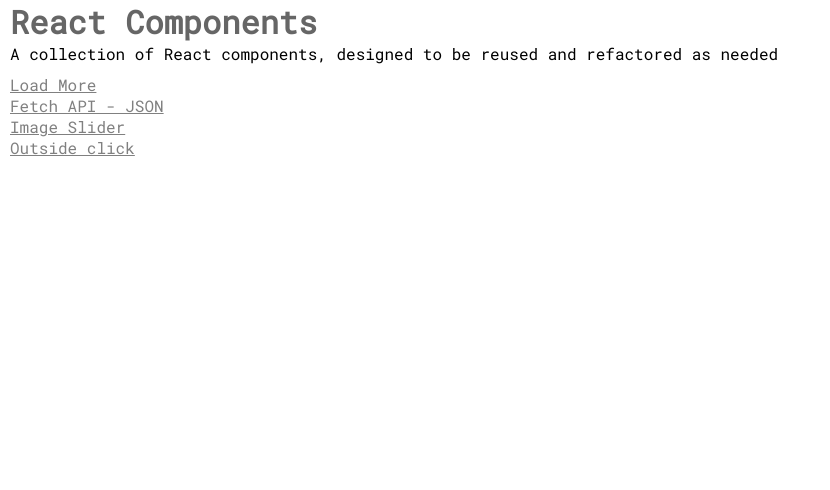
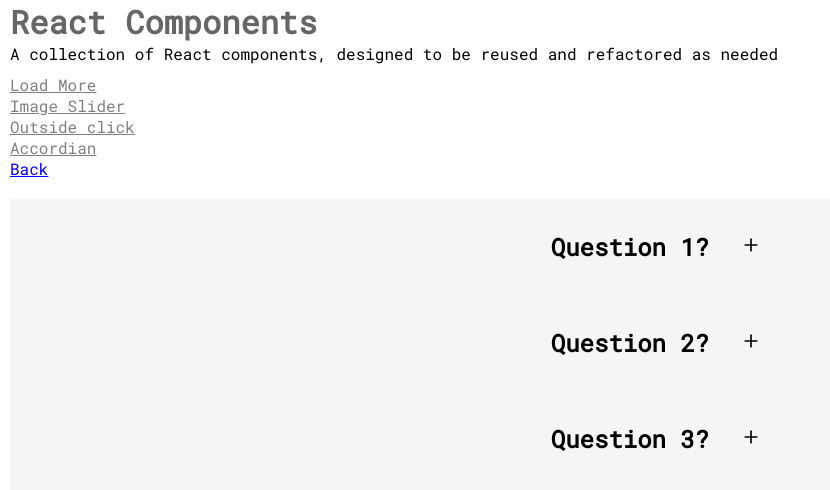
Before and after one commit to ChrisCooper0/react-components, a React (Create React App) app: page /accordian in a window 1280 px wide. Shown: the top 490 px of the page, without its empty margins (0-830 px from the left). Built offline with nearby package versions, Linux system fonts and the light colour scheme.

Commit message:
add acordian

```diff
--- a/src/App.js
+++ b/src/App.js
@@ -1,9 +1,9 @@
 import "./App.css";
 import { BrowserRouter as Router, Switch, Route, Link } from "react-router-dom";
 import { LoadMore } from "./components/LoadMore/LoadMore";
-import JSONFetch from "./components/JsonFetch/JSONFetch";
 import { ImageSlider } from "./components/ImageSlider/ImageSlider";
 import OutsideClick from "./components/OutsideClick/OutsideClick";
+import Accordian from "./components/Accordian/Accordian";
 
 function App() {
   return (
@@ -24,13 +24,13 @@
                   <Link to="/load-more">Load More</Link>
                 </li>
                 <li>
-                  <Link to="/json-fetch">Fetch API - JSON</Link>
-                </li>
-                <li>
                   <Link to="/image-slider">Image Slider</Link>
                 </li>
                 <li>
                   <Link to="/outside-click">Outside click</Link>
+                </li>
+                <li>
+                  <Link to="/accordian">Accordian</Link>
                 </li>
               </ul>
             </nav>
@@ -39,14 +39,14 @@
               <Route path="/load-more">
                 <LoadMore />
               </Route>
-              <Route path="/json-fetch">
-                <JSONFetch />
-              </Route>
               <Route path="/image-slider">
                 <ImageSlider />
               </Route>
               <Route path="/outside-click">
                 <OutsideClick />
+              </Route>
+              <Route path="/accordian">
+                <Accordian />
               </Route>
             </Switch>
           </div>
--- /dev/null
+++ b/src/components/Accordian/Accordian.js
@@ -0,0 +1,84 @@
+import React, { useState } from "react";
+
+import styled from "styled-components";
+import { Data } from "./Data";
+import { IconContext } from "react-icons";
+import { FiPlus, FiMinus } from "react-icons/fi";
+import { Link } from "react-router-dom";
+
+const AccordianWrapper = styled.div`
+  display: flex;
+  flex-direction: column;
+  align-items: center;
+  position: relative;
+  margin-top: 20px;
+  height: 70vh;
+  background: whitesmoke;
+`;
+
+const Wrap = styled.div`
+  display: flex;
+  justify-content: space-between;
+  align-items: center;
+  width: 100%;
+  text-align: center;
+  cursor: pointer;
+
+  h1 {
+    padding: 2rem;
+    font-size: 1.5rem;
+
+    span {
+      margin-right: 1rem;
+    }
+  }
+`;
+
+const Dropdown = styled.div`
+  display: flex;
+  justify-content: center;
+  align-items: center;
+  height: 50px;
+  width: 100%;
+  p {
+    font-size: 1.25rem;
+  }
+`;
+
+const Accordian = () => {
+  const [clicked, setClicked] = useState(false);
+
+  const toggle = (index) => {
+    if (clicked === index) {
+      return setClicked(null);
+    }
+    setClicked(index);
+  };
+
+  return (
+    <IconContext.Provider value={{ color: "#000", size: "20px" }}>
+      <Link to="/">Back</Link>
+      <AccordianWrapper>
+        <div>
+          {Data.map((item, index) => {
+            return (
+              <>
+                <Wrap onClick={() => toggle(index)} key={index}>
+                  <h1>{item.question}</h1>
+                  <span>{clicked === index ? <FiMinus /> : <FiPlus />}</span>
+                </Wrap>
+                {clicked === index ? (
+                  <Dropdown>
+                    <p> {item.answer}</p>
+                  </Dropdown>
+                ) : null}
+              </>
+            );
+          })}
+        </div>
+      </AccordianWrapper>
+    </IconContext.Provider>
+  );
+};
+
+export default Accordian;
--- /dev/null
+++ b/src/components/Accordian/Data.js
@@ -0,0 +1,14 @@
+export const Data = [
+  {
+    question: "Question 1?",
+    answer: "Answer 1",
+  },
+  {
+    question: "Question 2?",
+    answer: "Answer 2",
+  },
+  {
+    question: "Question 3?",
+    answer: "Answer 3",
+  },
+];
--- a/src/components/JsonFetch/JSONFetch.js
+++ /dev/null
@@ -1,27 +0,0 @@
-import React, { useEffect, useState } from "react";
-import { Link } from "react-router-dom";
-
-const JSONFetch = () => {
-  const [data, setData] = useState([]);
-
-  async function getData() {
-    const response = await fetch("../dummydata.json");
-    const dataRes = await response.json();
-    setData(dataRes);
-    console.log(data, "getDatasyncFunction");
-  }
-
-  useEffect(() => {
-    getData();
-    console.log(data, "useEffect");
-  }, []);
-
-  return (
-    <div>
-      <Link to="/">Back</Link>
-      <p>In progress...</p>
-    </div>
-  );
-};
-
-export default JSONFetch;
```
Also changed, not shown: 1 other file (tests, documents, lock files or other folders).
